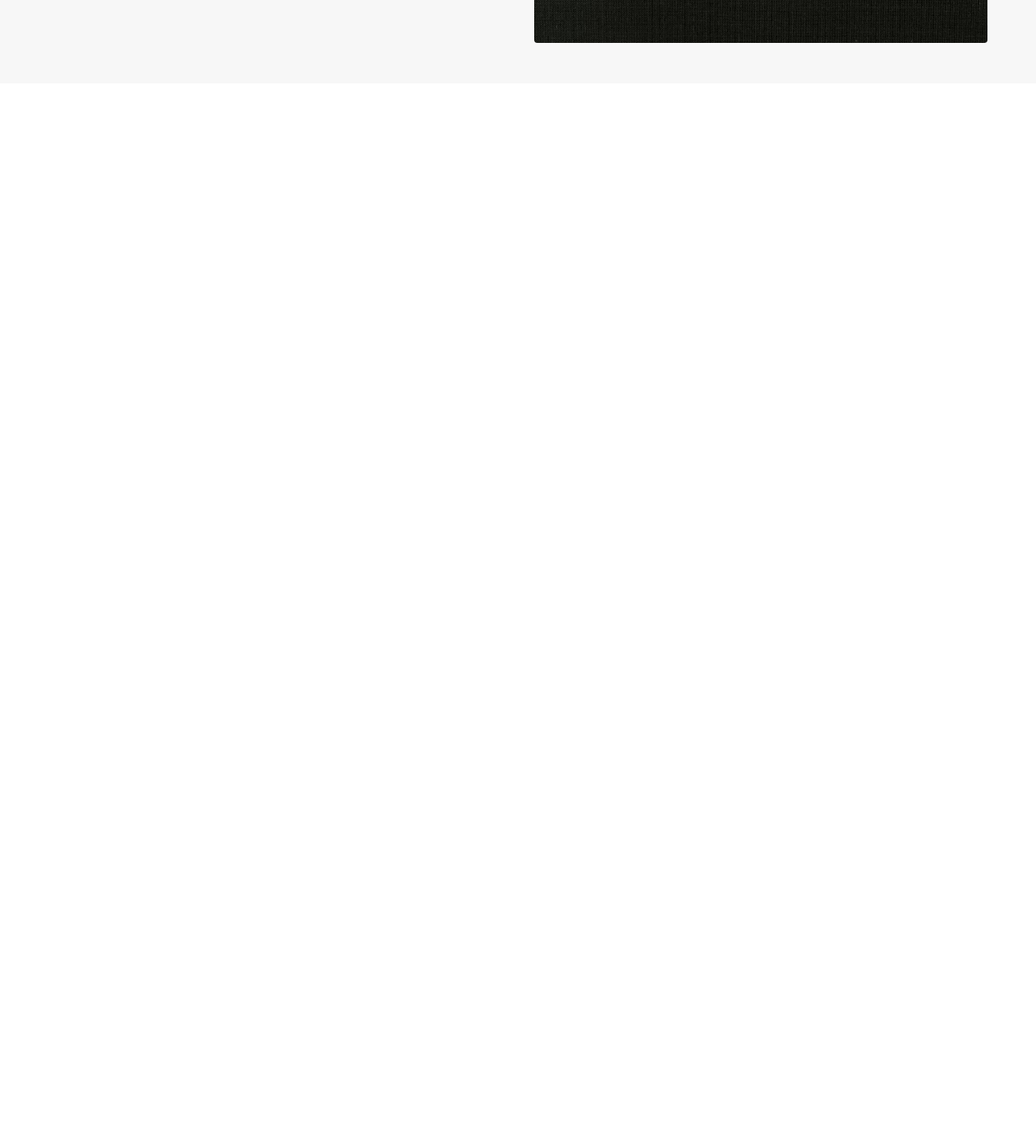
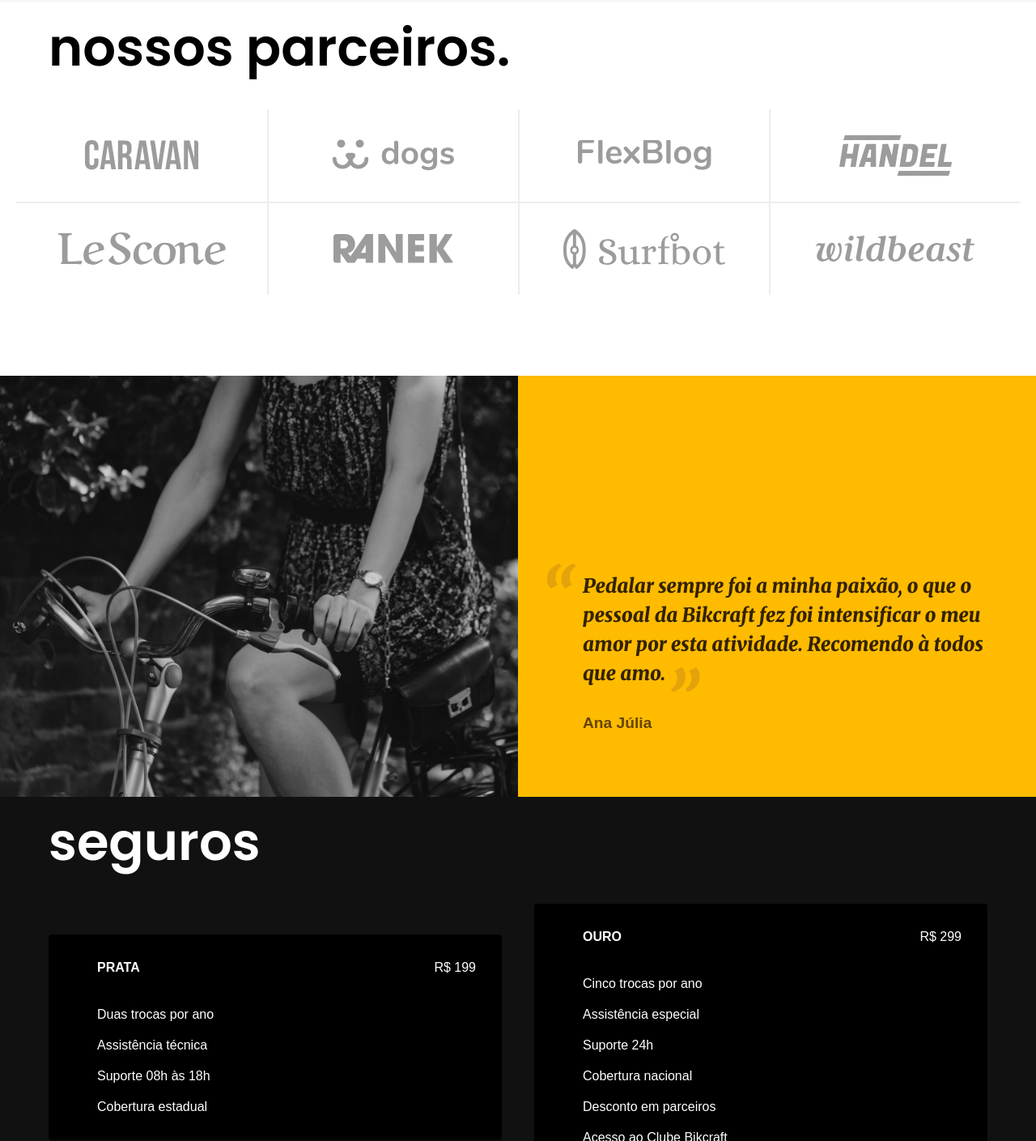
Before and after one commit to devluiseduardo/Bikcraft-final, a plain HTML site: page index.html in a window 1280 px wide. Shown: the part 2640-4049 px from the top of the page at 81% size. Before the commit the page ends 3393 px from the top, so only its background shows below. Drawn offline with Linux system fonts and the light colour scheme.

Commit message:
Finalizando algumas partes e iniciando o os seguros.

```diff
--- a/css/global/global.css
+++ b/css/global/global.css
@@ -32,3 +32,8 @@ ul {
   padding: 0px;
   list-style: none;
 }
+
+blockquote {
+  padding: 0px;
+  margin: 0px;
+}
--- a/css/bicicletas/cor-componentes-bike.css
+++ b/css/home/cor-componentes-bike.css
@@ -2,8 +2,8 @@
   box-sizing: border-box;
   padding: 30px 0;
   background: var(--cor-11);
-  margin-top: 50px;
-  margin-bottom: 50px;
+  margin-top: 20px;
+  margin-bottom: 0px;
   box-shadow: inset 0 120px var(--cor-0), inset 0 -120px var(--cor-1);
 }
 
@@ -35,7 +35,7 @@
   display: inline-block;
   color: var(--cor-p1);
   font-size: 1.5rem;
-  padding: 20px 0px 50px 0px;
+  padding: 20px 0px 0px 0px;
 }
 
 .escolha-modelo::after {
@@ -43,7 +43,11 @@
   display: block;
   width: 100%;
   height: 4px;
-  background-color: var(--cor-p1);
+  background-color: currentColor;
+}
+
+.escolha-modelo:hover {
+  color: var(--cor-0);
 }
 
 .container-escolha-2 {
@@ -54,7 +58,7 @@
 
 .container-escolha-2-1 {
   display: grid;
-  gap: 10px;
+  gap: 0px;
 }
 
 @media (max-width: 800px) {
@@ -64,7 +68,7 @@
   .escolha-bg {
     box-shadow: none;
     margin-top: 50px;
-    margin-bottom: 50px;
+    margin-bottom: 20px;
   }
   .escolha-textos {
     margin: 0px;
@@ -73,3 +77,11 @@
     display: none;
   }
 }
+
+@media (max-width: 600px) {
+  .container-escolha-2 {
+    display: grid;
+    gap: 40px;
+    padding: 20px 0;
+  }
+}
--- /dev/null
+++ b/css/home/depoimentos.css
@@ -0,0 +1,80 @@
+.depoimento {
+  display: grid;
+  grid-template-columns: 1fr 1fr;
+  background: var(--cor-p1);
+  overflow: hidden;
+}
+
+.depoimento-conteudo {
+  align-self: end;
+  padding: 40px 40px 80px 80px;
+}
+
+.depoimento img {
+  border-radius: 0px;
+  height: 100%;
+  width: 100%;
+  object-fit: cover;
+}
+
+.depoimento-conteudo p {
+  font-family: "Merriweather", sans-serif;
+  color: var(--cor-p5);
+  font-style: italic;
+  font-weight: 900;
+  font-size: 1.5rem;
+  margin-bottom: 32px;
+  max-width: 32ch;
+  position: relative;
+}
+
+.depoimento-conteudo span {
+  display: block;
+  color: var(--cor-p4);
+  font-weight: bold;
+  font-size: 1.2rem;
+}
+
+.depoimento-conteudo p::before {
+  content: "“";
+  /* width: 10px;
+  height: 10px; */
+  font-size: 5rem;
+  color: var(--cor-p2);
+  position: absolute;
+  margin-left: -50px;
+  margin-top: -30px;
+}
+
+.depoimento-conteudo p::after {
+  content: "”";
+  font-size: 5rem;
+  font-style: italic;
+  color: var(--cor-p2);
+  position: absolute;
+  margin-top: -10px;
+  /* margin-left: 0px; */
+}
+
+@media (max-width: 800px) {
+  .depoimento {
+    grid-template-columns: 1fr;
+    text-align: center;
+  }
+  .depoimento-conteudo {
+    padding: 40px 20px;
+    place-self: center;
+  }
+  .depoimento img {
+    max-height: 200px;
+  }
+  .depoimento-conteudo p {
+    font-size: 1.2rem;
+  }
+}
+
+@media (min-width: 1200px) {
+  .depoimento img {
+    height: 520px;
+  }
+}
--- /dev/null
+++ b/css/home/parceiros.css
@@ -0,0 +1,56 @@
+.parceiros {
+  /* margin-top: 300px; */
+  max-width: 1400px;
+  margin: 0 auto;
+  margin-bottom: 80px;
+  color: black;
+}
+
+.parceiros-imagens {
+  display: grid;
+  grid-template-columns: repeat(4, 1fr);
+  padding: 20px;
+  /* justify-items: center; */
+}
+
+.parceiros-imagens li {
+  display: flex;
+  padding: 32px;
+  border-left: 2px solid var(--cor-2);
+}
+
+.parceiros-imagens img {
+  margin: auto;
+}
+
+.parceiros-imagens li:first-child,
+.parceiros-imagens li:nth-child(5) {
+  border-left: none;
+}
+
+.parceiros-imagens li:nth-child(n + 5) {
+  border-top: 2px solid var(--cor-2);
+}
+
+@media (max-width: 800px) {
+  .parceiros {
+    margin-bottom: 50px;
+  }
+  .parceiros-imagens {
+    grid-template-columns: 1fr 1fr;
+  }
+  .parceiros-imagens li:nth-child(1),
+  .parceiros-imagens li:nth-child(2) {
+    border-bottom: 2px solid var(--cor-2);
+  }
+  .parceiros-imagens li {
+    padding: 24px;
+  }
+  /* .parceiros-imagens li:nth-child(3),
+  .parceiros-imagens li:nth-child(7) {
+    border-left: none;
+  } */
+  .parceiros-imagens li:nth-child(odd) {
+    border-left: none;
+  }
+}
--- /dev/null
+++ b/css/home/seguros.css
@@ -0,0 +1,30 @@
+.seguros-bg {
+  background-color: var(--cor-11);
+}
+
+.seguros-container {
+  display: grid;
+  grid-template-columns: 1fr 1fr;
+  gap: 40px;
+  align-items: center;
+  justify-content: center;
+  width: 100%;
+}
+
+.seguros-bg-interno {
+  background-color: var(--cor-12);
+  padding: 32px 32px 32px 60px;
+  border-radius: 4px;
+}
+
+.titulo-valor {
+  display: flex;
+  gap: 20px;
+  place-content: space-between;
+  margin-bottom: 40px;
+}
+
+.seguros-bg-interno ul {
+  display: grid;
+  gap: 20px;
+}
--- a/css/style.css
+++ b/css/style.css
@@ -3,10 +3,13 @@
 
 /* Home */
 @import "./home/introducao.css";
+@import "./home/parceiros.css";
+@import "./home/depoimentos.css";
+@import "./home/cor-componentes-bike.css";
+@import "./home/seguros.css";
 
 /* Bicicletas */
 @import "./bicicletas/bicicletas.css";
-@import "./bicicletas/cor-componentes-bike.css";
 
 /* Utilidades */
 @import "./utilidades/componentes.css";
--- a/index.html
+++ b/index.html
@@ -12,7 +12,9 @@
 
   <link rel="preconnect" href="https://fonts.googleapis.com">
   <link rel="preconnect" href="https://fonts.gstatic.com" crossorigin>
-  <link href="https://fonts.googleapis.com/css2?family=Poppins:wght@400;600&family=Roboto:wght@400;500&display=swap" rel="stylesheet">
+  <link rel="preconnect" href="https://fonts.googleapis.com">
+  <link rel="preconnect" href="https://fonts.gstatic.com" crossorigin>
+  <link href="https://fonts.googleapis.com/css2?family=Merriweather:ital,wght@1,900&family=Poppins:wght@400;600&family=Roboto:wght@400;500&display=swap" rel="stylesheet">
 </head>
 
 <body>
@@ -109,6 +111,66 @@
     </div>
   </article>
 
+  <section class="parceiros">
+    <h2 class="container-1200 texto-grande">nossos parceiros.</h2>
+
+    <ul class="parceiros-imagens">
+      <li><img src="./img/parceiros/caravan.svg" alt=""></li>
+      <li><img src="./img/parceiros/dogs.svg" alt="">
+      <li><img src="./img/parceiros/flexblog.svg" alt="">
+      </li>
+      <li><img src="./img/parceiros/handel.svg" alt=""></li>
+      <li> <img src="./img/parceiros/lescone.svg" alt=""></li>
+      <li><img src="./img/parceiros/ranek.svg" alt=""></li>
+      <li><img src="./img/parceiros/surfbot.svg" alt=""></li>
+      <li><img src="./img/parceiros/wildbeast.svg" alt=""></li>
+
+    </ul>
+  </section>
+
+  <section class="depoimento">
+    <div><img src="./img/fotos/depoimento.jpg" alt="">
+    </div>
+    <div class="depoimento-conteudo">
+      <blockquote>
+        <p class="texto-geral">Pedalar sempre foi a minha paixão, o que o pessoal da Bikcraft fez foi intensificar o meu amor por esta atividade. Recomendo à todos que amo.</p>
+      </blockquote>
+      <span>Ana Júlia</span>
+  </section>
+
+  <section class="seguros-bg">
+    <h2 class="container-1200 texto-grande">seguros</h2>
+
+    <div class="seguros-container container-1200">
+      <div class="seguros-bg-interno">
+        <div class="titulo-valor">
+          <h4>PRATA</h4>
+          <span>R$ 199</span>
+        </div>
+        <ul>
+          <li>Duas trocas por ano</li>
+          <li>Assistência técnica</li>
+          <li>Suporte 08h às 18h</li>
+          <li>Cobertura estadual</li>
+        </ul>
+      </div>
+      <div class="seguros-bg-interno">
+        <div class="titulo-valor">
+          <h4>OURO</h4>
+          <span>R$ 299</span>
+        </div>
+        <ul>
+          <li>Cinco trocas por ano</li>
+          <li>Assistência especial</li>
+          <li>Suporte 24h</li>
+          <li>Cobertura nacional</li>
+          <li>Desconto em parceiros</li>
+          <li>Acesso ao Clube Bikcraft</li>
+        </ul>
+      </div>
+
+    </div>
+  </section>
 </body>
 
 </html>
```
